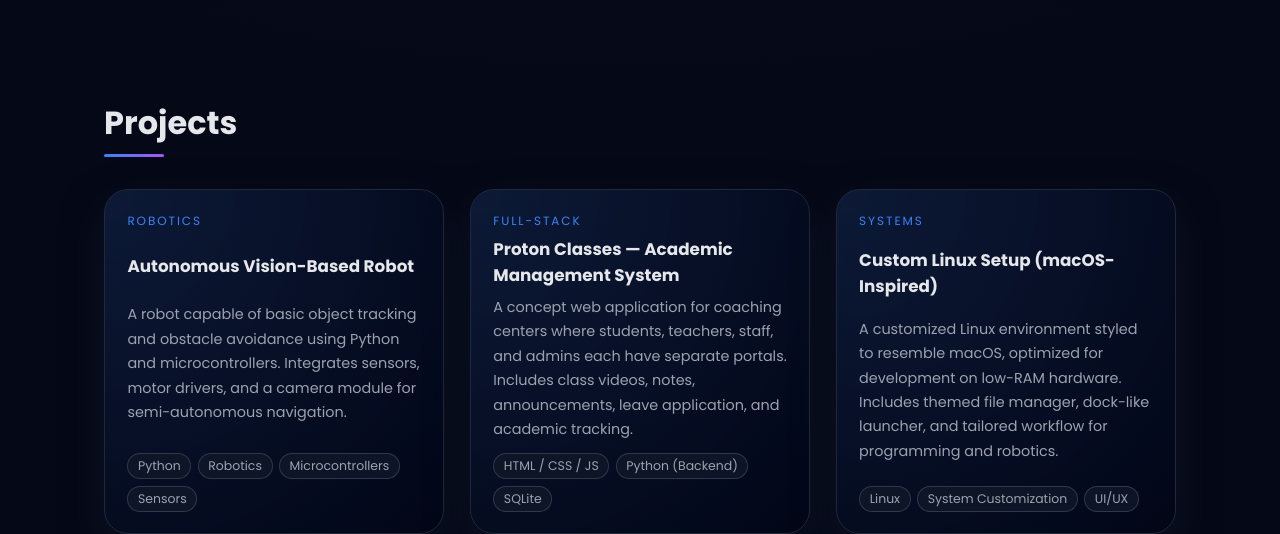
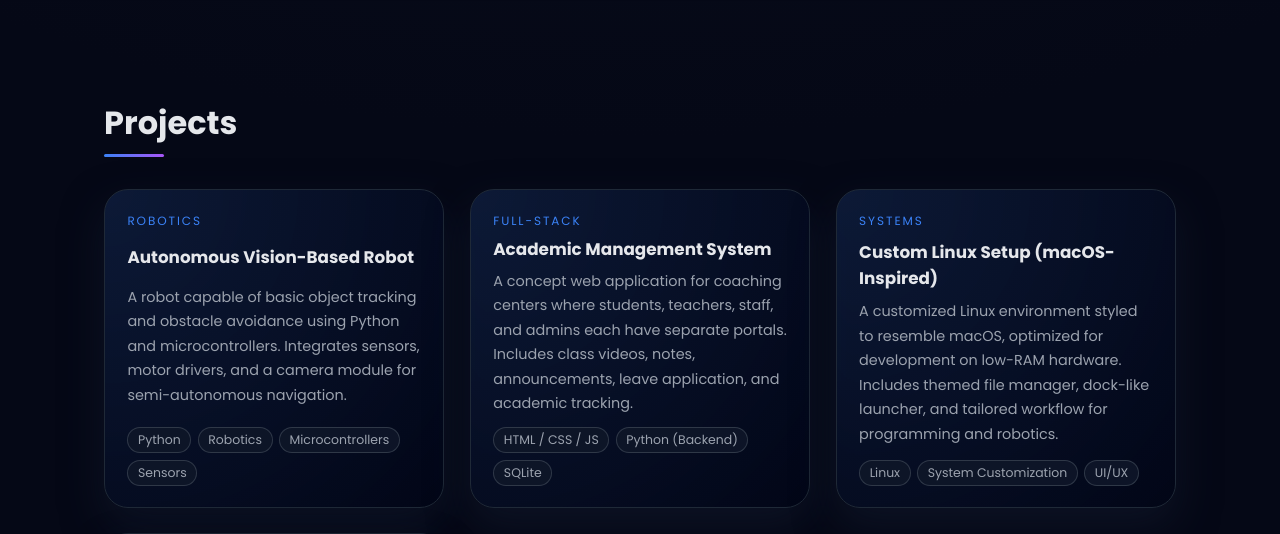
Before and after one commit to Shibin-Jacob/portfolio, a Flask app: page / in a window 1280 px wide. Shown: the part 1660-2194 px from the top of the page. Run offline with Flask 3, Linux system fonts and the light colour scheme.

Commit message:
Update in projects of mine

```diff
--- a/templates/index.html
+++ b/templates/index.html
@@ -205,7 +205,7 @@
 
         <article class="project-card">
           <div class="project-label">Full-Stack</div>
-          <h3>Proton Classes — Academic Management System</h3>
+          <h3>Academic Management System</h3>
           <p>
             A concept web application for coaching centers where students, teachers, staff,
             and admins each have separate portals. Includes class videos, notes, announcements,
```
